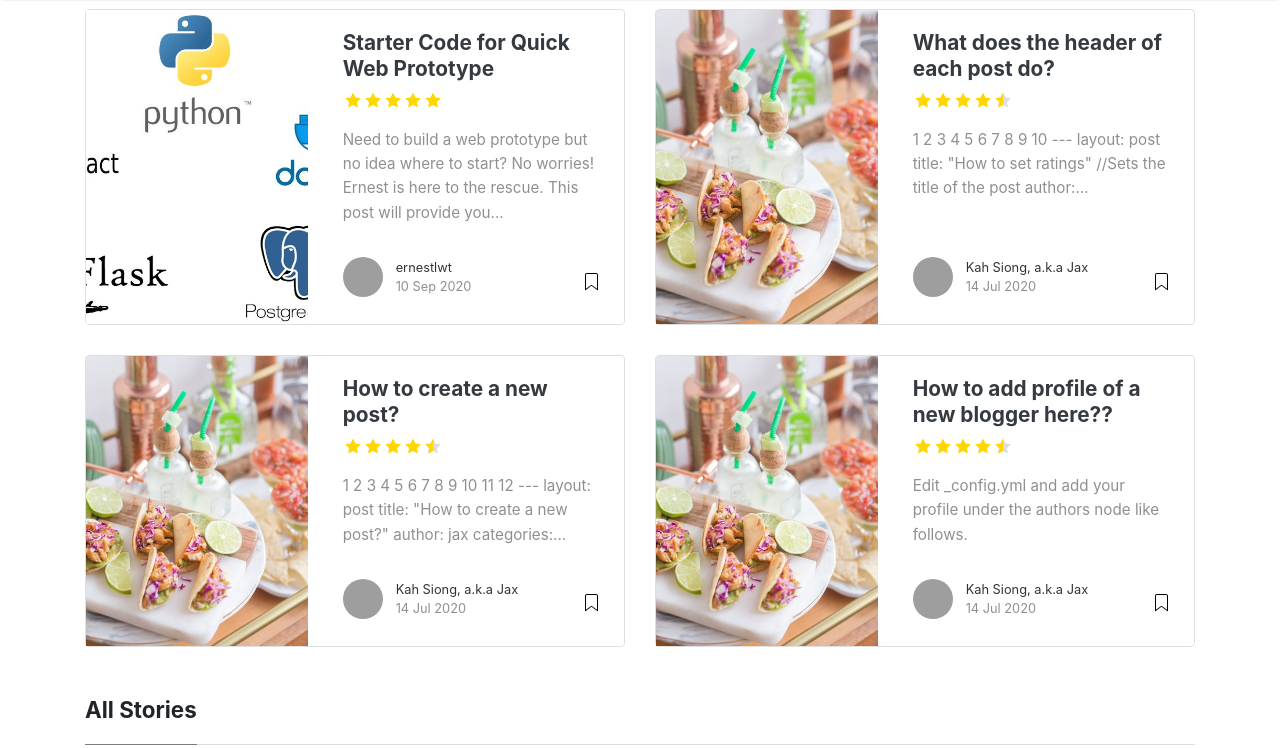
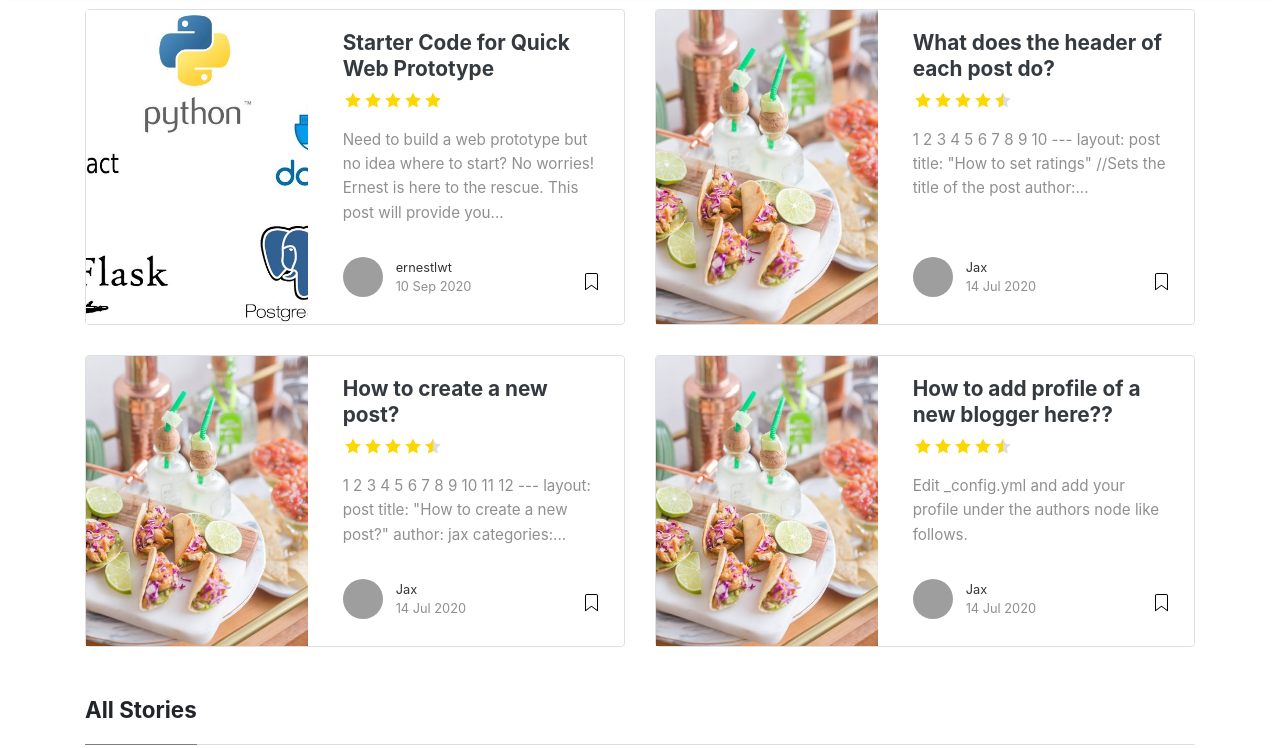
Before and after one commit to DinoHub/dinohub.github.io, a Jekyll site: the page built from index.html, in a window 1280 px wide and 900 px high, scrolled down 281 px, cut to the strip 0-748 px from the top of the window. Built offline with Jekyll 4.4.1, drawn with Linux system fonts in a browser that asks for light colours; nearby versions of some CDN libraries; the list of posts is cut into pages by our own code; some of the changed text lies outside the part shown; grey boxes are pictures that could not be loaded.

Commit message:
Update _config.yml

```diff
--- a/_config.yml
+++ b/_config.yml
@@ -22,7 +22,7 @@ authors:
     description: "Author of Mediumish, a Bootstrap Medium styled template available for WordPress, HTML, Ghost and Jekyll. You are currently previewing Jekyll template demo."
   jax:
     name: Jax
-    display_name: Kah Siong, a.k.a Jax
+    display_name: Jax
     gravatar: 4650582bde3dbf1b7e74cba2cf11284f
     email: jax79sg@yahoo.com.sg
     web:
```
